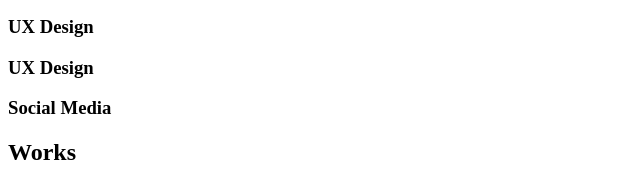
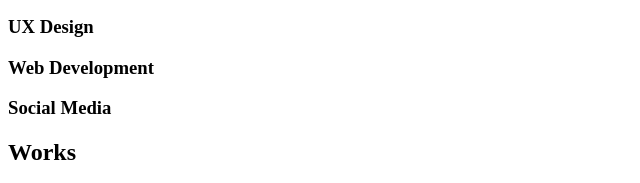
Before and after one commit to Arzumirzeb/holbertonschool-web_front_end, a plain HTML site: page html_advanced/10-index.html in a window 1280 px wide. Shown: the part 280-463 px from the top of the page, 0-640 px from the left. Drawn offline with Linux system fonts and the light colour scheme.

Commit message:
10-index.html

```diff
--- a/html_advanced/10-index.html
+++ b/html_advanced/10-index.html
@@ -19,7 +19,7 @@
             <h3>Digital Strategy</h3>
             <h3>Content Strategy</h3>
             <h3>UX Design</h3>
-            <h3>UX Design</h3>
+            <h3>Web Development</h3>
             <h3>Social Media</h3>
         </section>
 		<section><h2>Works</h2>
```
